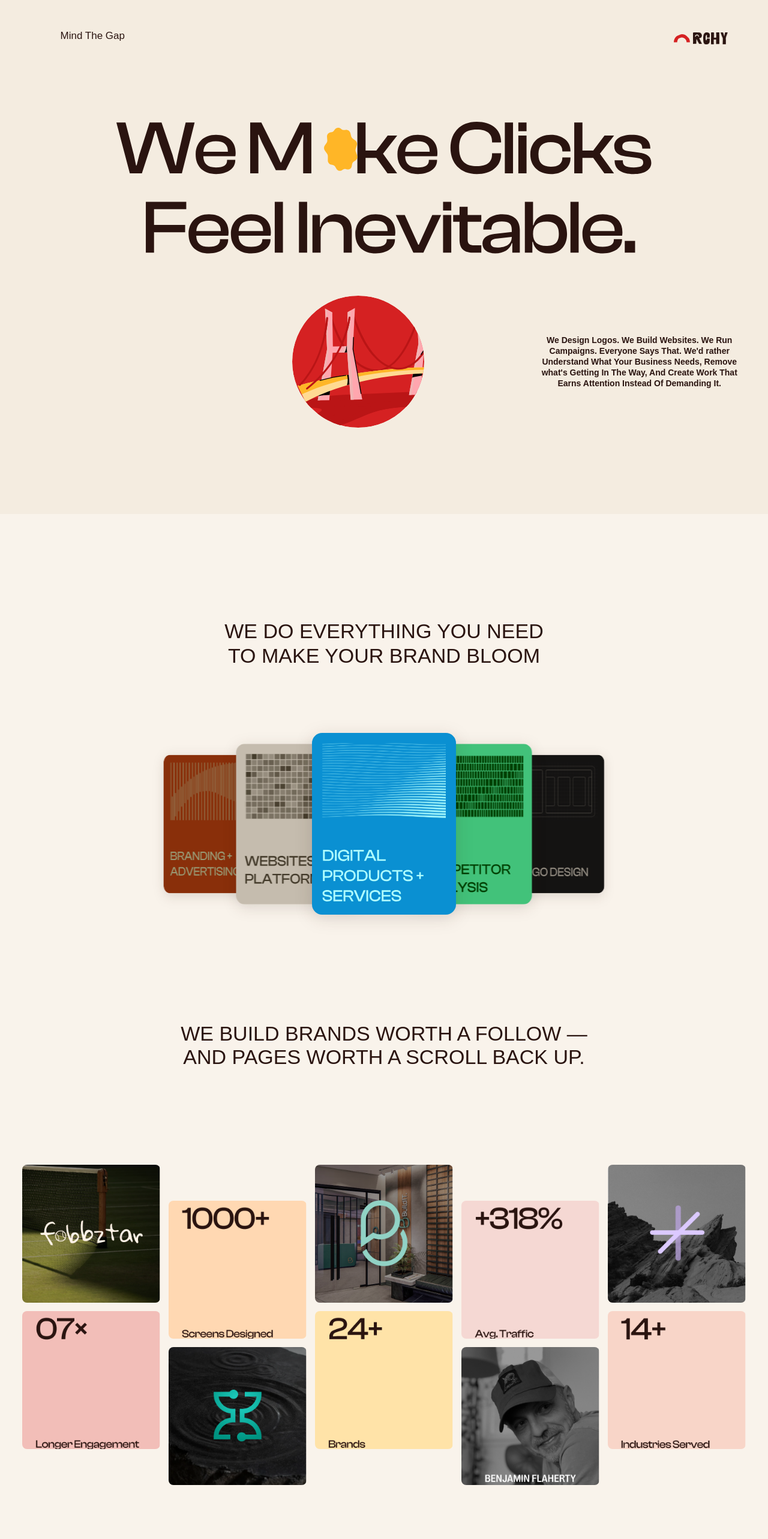
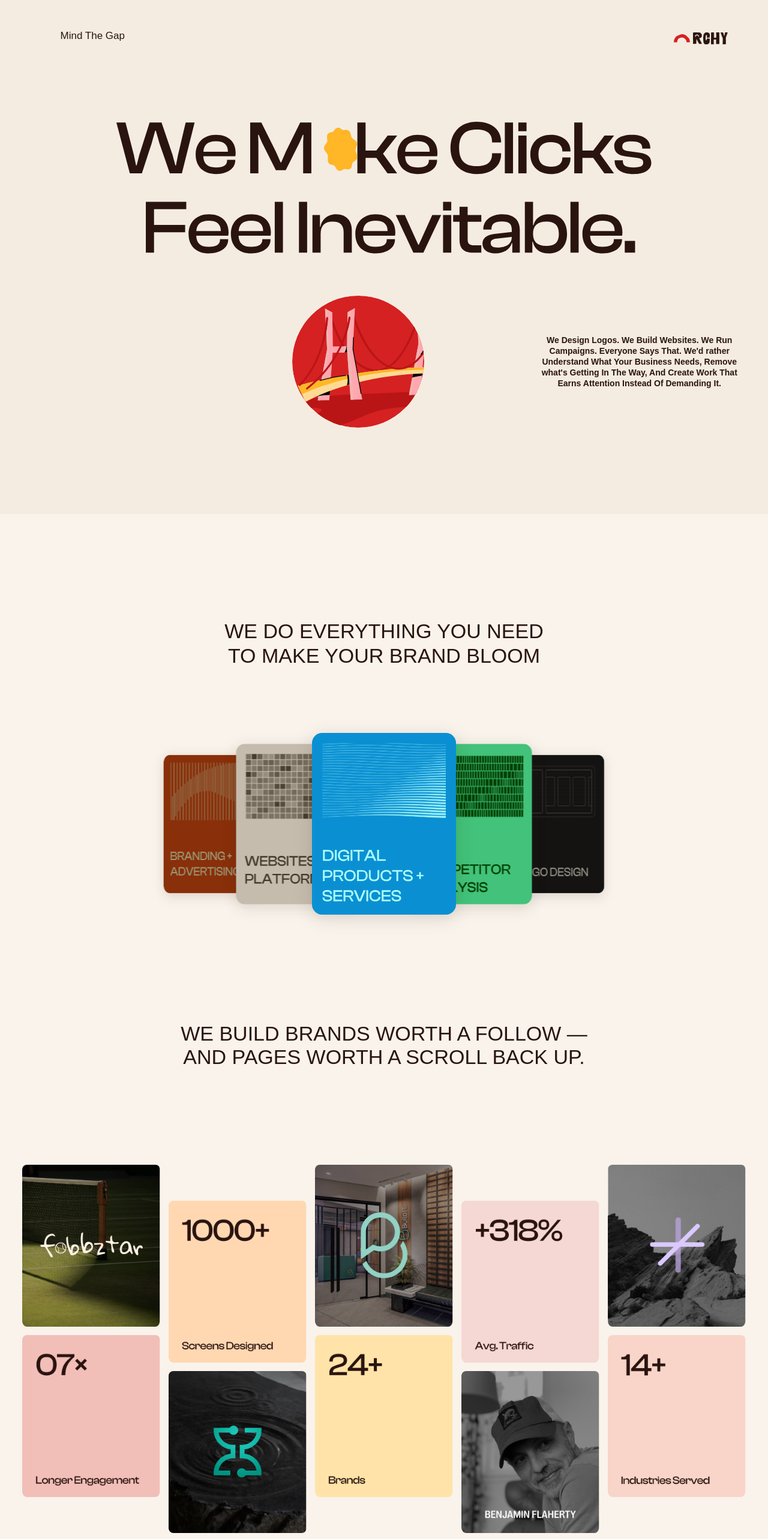
Before and after one commit to annaskhan-dev/RCHYstudio, a React (Vite) app: page / in a window 1280 px wide. Shown: the top 2566 px of the page at 60% size. Built offline with nearby package versions, Linux system fonts and the light colour scheme.

Commit message:
adding things

```diff
--- a/src/components/work.module.css
+++ b/src/components/work.module.css
@@ -39,7 +39,7 @@
 }
 .insidecontainer img {
   width: 100%;
-  height: 230px; /* Decreased height */
+  height: 270px; /* Decreased height */
   object-fit: cover;
   border-radius: 8px;
   display: block;
```
